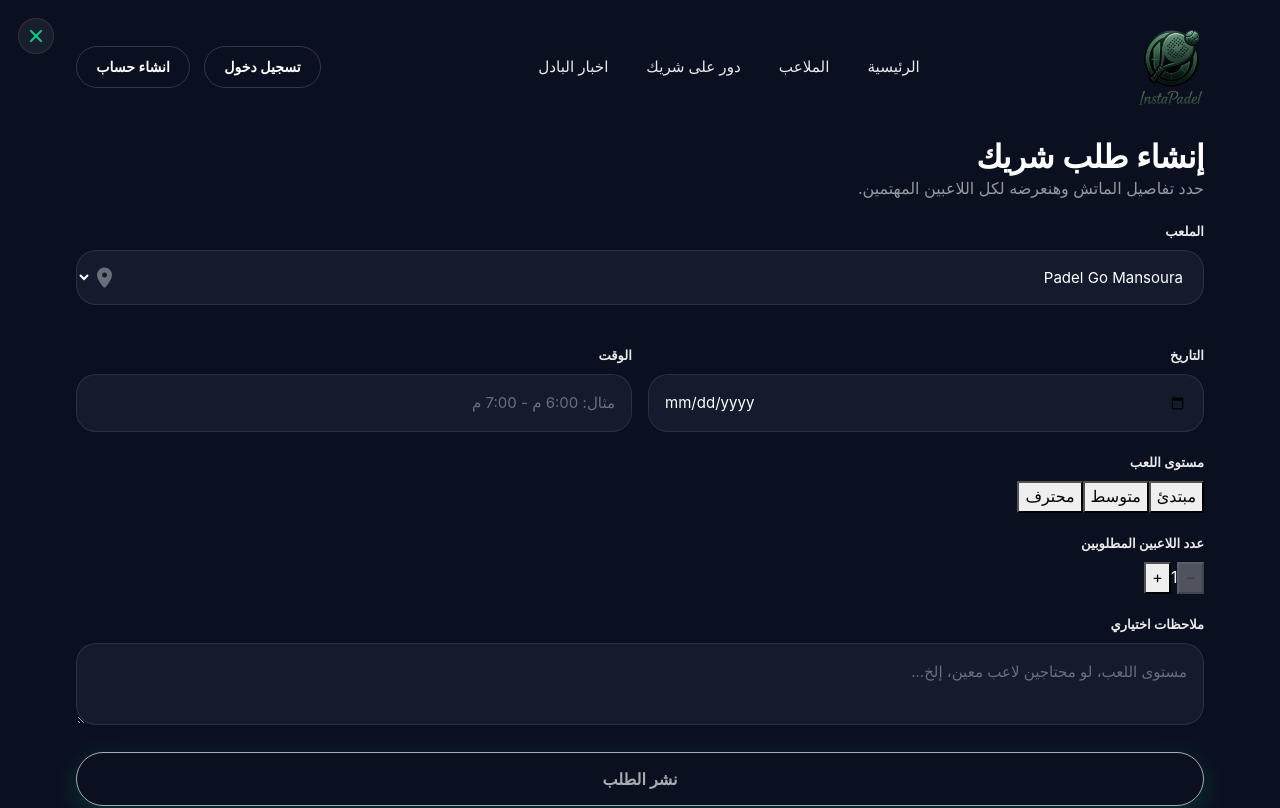
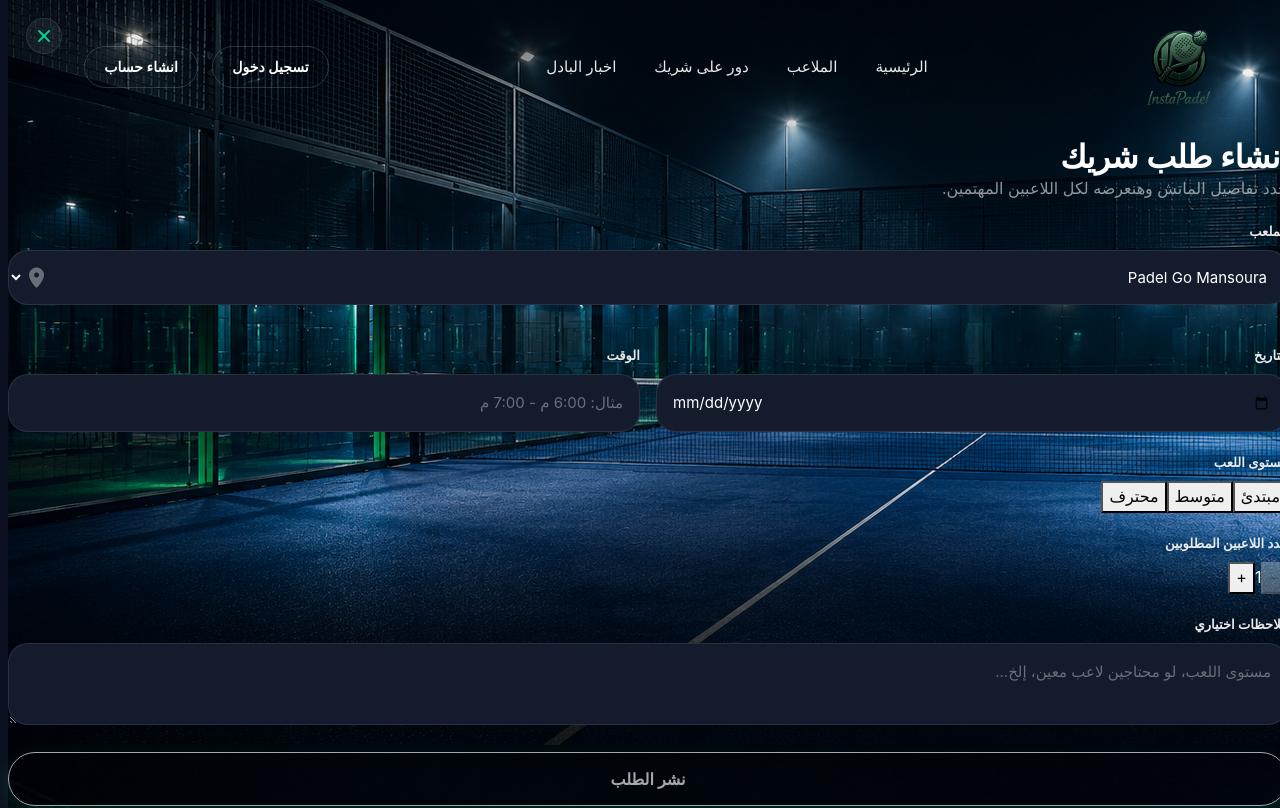
Before and after one commit to NourElshahawy/instapadel, a Next.js app: page /find-partner/create in a window 1280 px wide. Shown: the top 808 px of the page. Built offline with nearby package versions, Linux system fonts and the light colour scheme.

Commit message:
update find-partner/create

```diff
--- a/src/app/find-partner/create/page.js
+++ b/src/app/find-partner/create/page.js
@@ -1,6 +1,7 @@
 import CreatePartnerRequestForm from "@/components/pages/find-partner/CreatePartnerRequestForm";
 import { getAllCourts } from "@/services/courtService";
 import { getCurrentUser } from "@/services/authService";
+import ParallaxBg from "@/components/ui/ParallaxBg";
 
 export const metadata = { title: "إنشاء طلب شريك — InstaPadel" };
 
@@ -9,7 +10,8 @@ export default async function CreatePartnerRequestPage() {
 
   return (
     <section className="section" style={{ paddingTop: 140 }}>
-      <div className="container">
+      <ParallaxBg image="/assets/imgs/courts-bg.png" />
+      <div>
         <CreatePartnerRequestForm courts={courts} currentUser={currentUser} />
       </div>
     </section>
```
